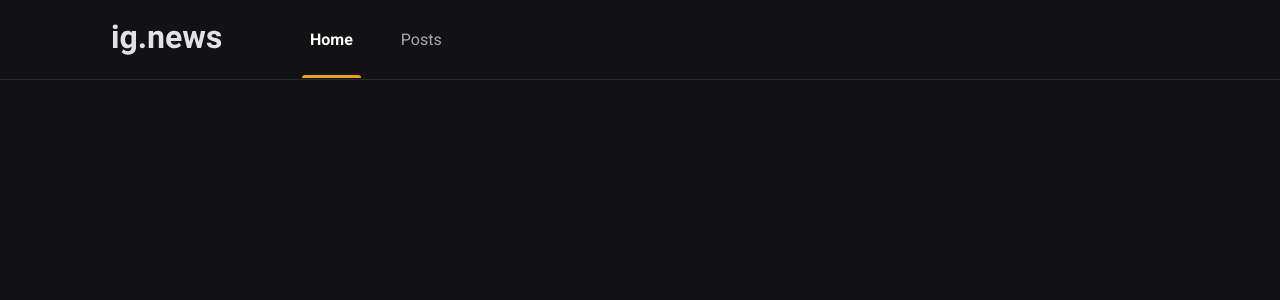
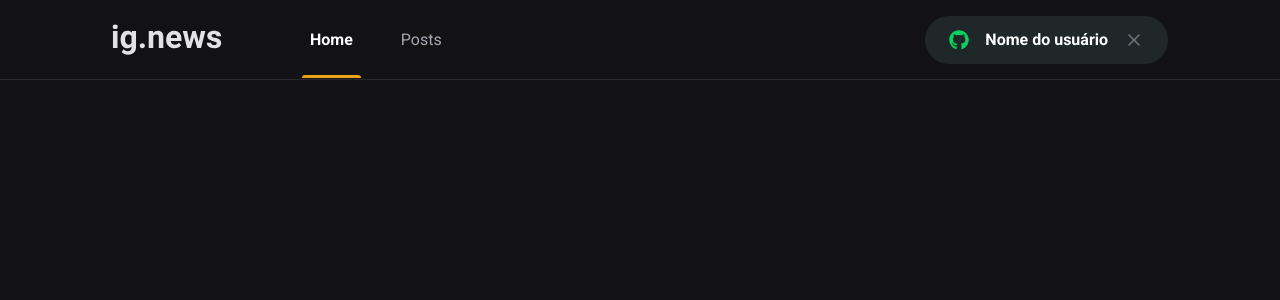
Before and after one commit to MattZ6/ignews, a Next.js app: page / in a window 1280 px wide. Shown: the top 300 px of the page. Built offline with nearby package versions, Linux system fonts and the light colour scheme.

Commit message:
chore: add sign in button

```diff
--- a/package.json
+++ b/package.json
@@ -16,6 +16,7 @@
     "next": "10.0.9",
     "react": "17.0.2",
     "react-dom": "17.0.2",
+    "react-icons": "^4.2.0",
     "sass": "^1.32.8"
   },
   "devDependencies": {
--- a/src/components/Header/index.tsx
+++ b/src/components/Header/index.tsx
@@ -1,3 +1,5 @@
+import { SignInButton } from '../SignInButton';
+
 import styles from './styles.module.scss';
 
 export function Header() {
@@ -10,6 +12,8 @@ export function Header() {
           <a className={styles.active}>Home</a>
           <a>Posts</a>
         </nav>
+
+        <SignInButton />
       </div>
     </header>
   );
--- a/src/components/Header/styles.module.scss
+++ b/src/components/Header/styles.module.scss
@@ -5,7 +5,7 @@
 
 .headerContent {
   width: 100%;
-  max-width: 1120px;
+  max-width: var(--max-width);
 
   height: 100%;
 
@@ -58,4 +58,8 @@
       }
     }
   }
+
+  > button {
+    margin-left: auto;
+  }
 }
--- /dev/null
+++ b/src/components/SignInButton/index.tsx
@@ -0,0 +1,31 @@
+import { FaGithub } from 'react-icons/fa';
+import { FiX } from 'react-icons/fi';
+
+import styles from './styles.module.scss';
+
+export function SignInButton() {
+  const isUserLoggedIn = true;
+
+  if (isUserLoggedIn) {
+    return (
+      <button
+        type="button"
+        className={styles.signInButton}
+      >
+        <FaGithub color="#04d361" />
+        <strong>Nome do usuário</strong>
+        <FiX color="#737380" className={styles.closeIcon} />
+      </button>
+    );
+  }
+
+  return (
+    <button
+      type="button"
+      className={styles.signInButton}
+    >
+      <FaGithub color="#eba417" />
+      <strong>Sign in with Github</strong>
+    </button>
+  );
+}
--- /dev/null
+++ b/src/components/SignInButton/styles.module.scss
@@ -0,0 +1,34 @@
+.signInButton {
+  height: 3rem;
+  border-radius: 3rem;
+  background: var(--gray-850);
+  border: 0;
+  padding: 0 1.5rem;
+
+  display: flex;
+  align-items: center;
+  justify-content: center;
+
+  color: var(--white);
+  font-weight: 500;
+
+  transition: filter 200ms ease-out;
+
+  &:hover,
+  &:focus {
+    filter: brightness(0.8);
+  }
+
+  > svg {
+    width: 20px;
+    height: 20px;
+
+    &.closeIcon {
+      margin-left: 1rem;
+    }
+  }
+
+  > strong {
+    margin-left: 1rem;
+  }
+}
--- a/src/styles/global.scss
+++ b/src/styles/global.scss
@@ -4,10 +4,14 @@
   --gray-100: #e1e1e6;
   --gray-300: #a8a8b3;
   --gray-800: #29292e;
+  --gray-850: #1f2729;
   --gray-900: #121214;
 
   --cyan-500: #61dafb;
   --yellow-500: #eba417;
+
+  --max-width: 1120px;
+  --medium-width: 1120px;
 }
 
 * {
```
Also changed, not shown: 1 other file (tests, documents, lock files or other folders).
